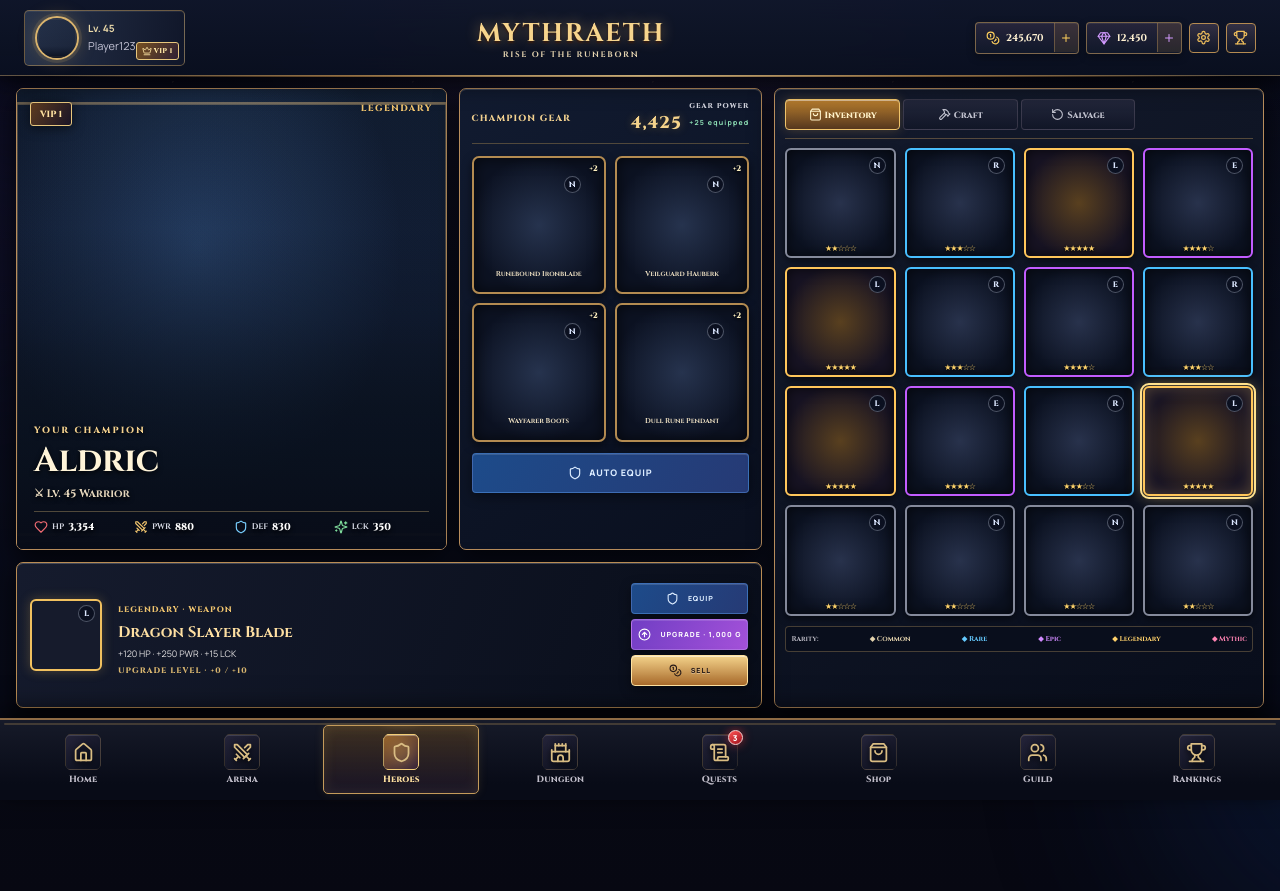
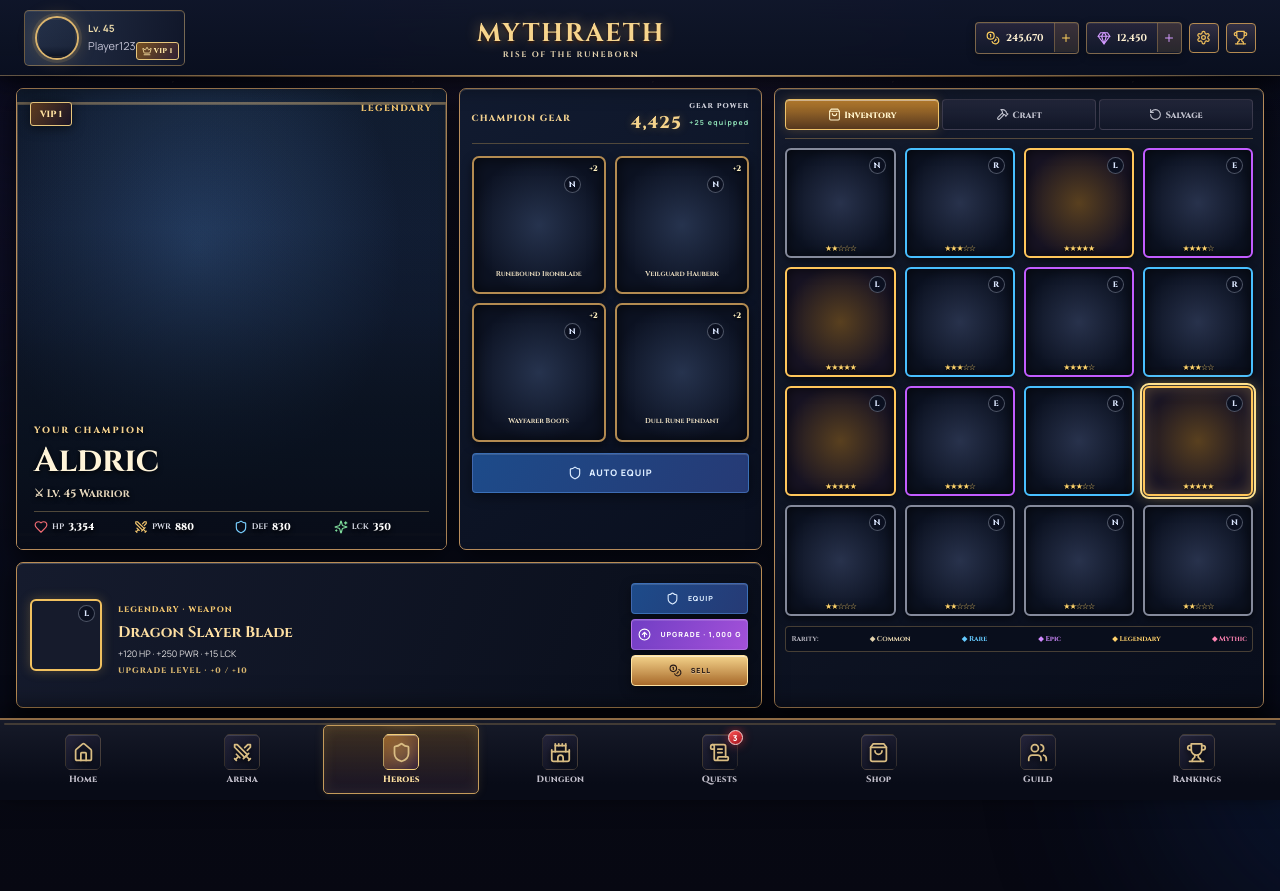
Before and after one commit to Mukedlii/mythraeth-rpg, a Next.js app: page / in a window 1280 px wide. Built offline with nearby package versions, Linux system fonts and the light colour scheme.

Commit message:
fix(ui): preserve rarity sprite positions and three-tab inventory

```diff
--- a/app/globals.css
+++ b/app/globals.css
@@ -380,3 +380,5 @@ undefined
 }
 @media(prefers-reduced-motion:reduce){.fusion-open-link,.currency-pill>button{transition:none}}
 @media(max-width:480px){.topbar{padding-top:max(7px,env(safe-area-inset-top));}.game-shell{padding-bottom:env(safe-area-inset-bottom)}}
+
+.inventory-tabs{grid-template-columns:repeat(3,minmax(0,1fr))}
```
